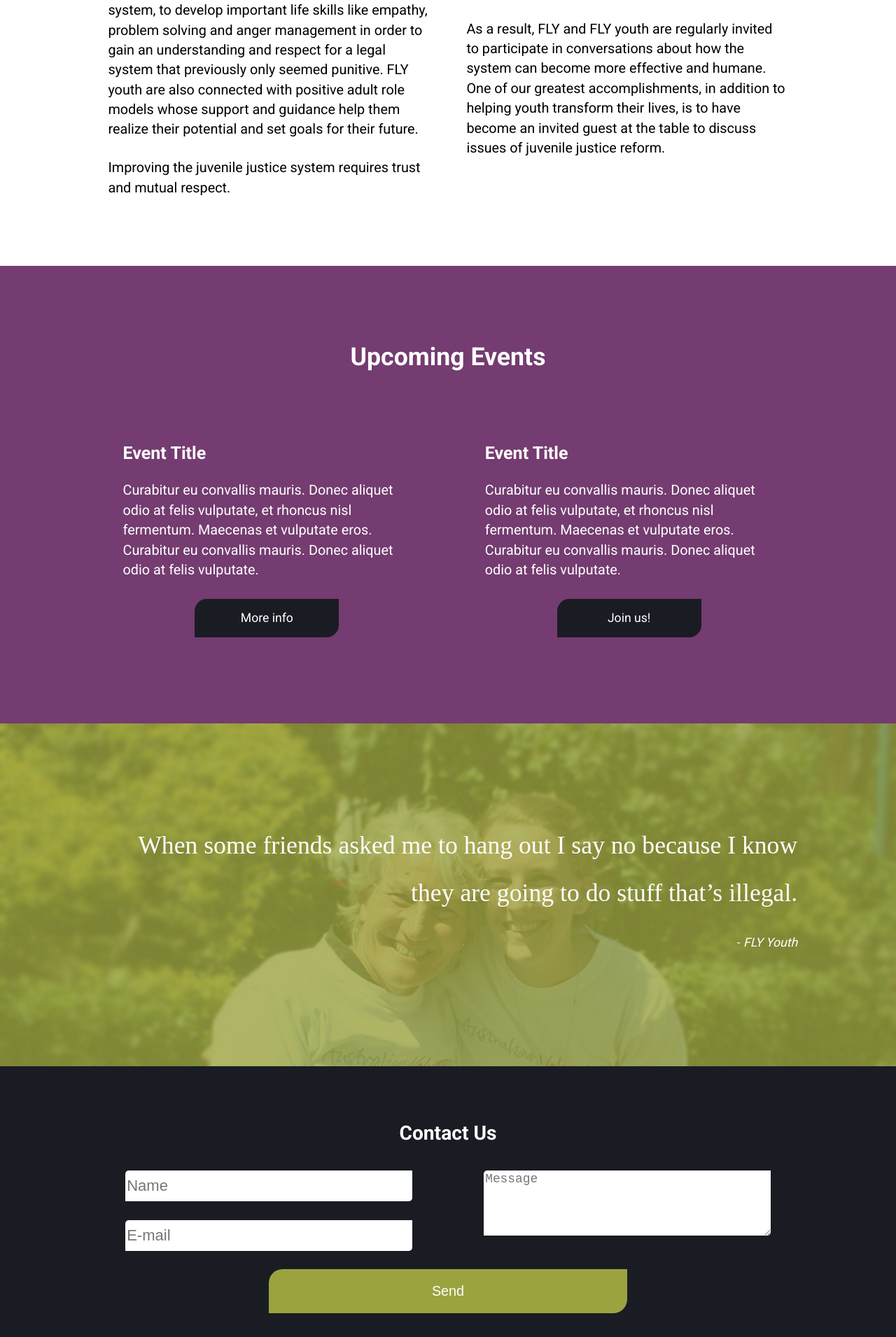
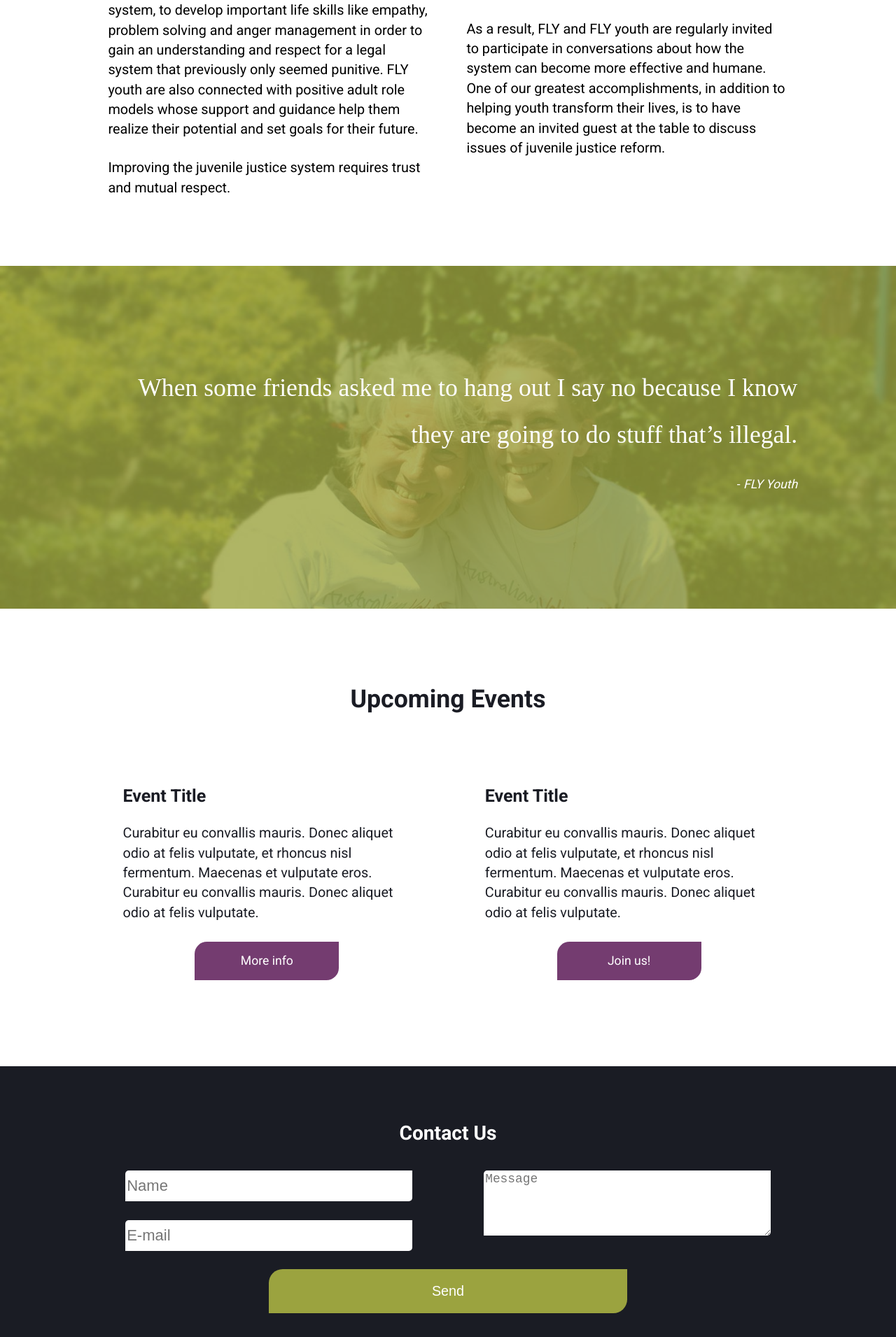
Before and after one commit to rajaaalsubairi/fly-program, a Jekyll site: the page built from index.html, in a window 1280 px wide. Shown: the part 2072-3983 px from the top of the page at 70% size. Built offline with Jekyll 4.4.1, drawn with Linux system fonts in a browser that asks for light colours; some web fonts are replaced; a style sheet for code colours, icons or effects is not loaded.

Commit message:
refactor(html+scss): switch events and quote 2, and remove bg color for event

```diff
--- a/css/style.css
+++ b/css/style.css
@@ -997,8 +997,7 @@ blockquote footer {
 
 .events {
   width: 100%;
-  background-color: #743C70;
-  color: #fff;
+  color: #1A1C24;
 }
 
 .events h3 {
--- a/index.html
+++ b/index.html
@@ -44,6 +44,16 @@ priority: 1.0
   </div>
 </section>
 
+<!--quote #2-->
+<section class="quote-2">
+  <div class="island padding-island">
+    <blockquote>
+      <p class="zetta">When some friends asked me to hang out I say no because I know they are going to do stuff that’s illegal.<p>
+      <footer>- <cite>FLY Youth</cite></footer>
+    </blockquote>
+  </div>
+</section>
+
 <!--Events-->
 <section class="island pad-top-2 pad-bottom-2 events">
   <div class="div-wrap-m">
@@ -53,26 +63,16 @@ priority: 1.0
         <div class="events-bg">
           <h3>Event Title</h3>
           <p class="mega"> Curabitur eu convallis mauris. Donec aliquet odio at felis vulputate, et rhoncus nisl fermentum. Maecenas et vulputate eros.  Curabitur eu convallis mauris. Donec aliquet odio at felis vulputate.</p>
-          <a class="btn-darkblue border-radius" href="">More info</a>
+          <a class="btn-purple border-radius" href="">More info</a>
         </div>
       </div>
       <div class="unit unit-xs-1 unit-s-1 unit-m-1-2 unit-l-1-2 div-wrap-left">
         <div class="events-bg">
           <h3>Event Title</h3>
           <p class="mega"> Curabitur eu convallis mauris. Donec aliquet odio at felis vulputate, et rhoncus nisl fermentum. Maecenas et vulputate eros.  Curabitur eu convallis mauris. Donec aliquet odio at felis vulputate.</p>
-          <a class="btn-darkblue border-radius" href="">Join us!</a>
+          <a class="btn-purple border-radius" href="">Join us!</a>
         </div>
       </div>
     </div>
   </div>
 </section>
-
-<!--quote #2-->
-<section class="quote-2">
-  <div class="island padding-island">
-    <blockquote>
-      <p class="zetta">When some friends asked me to hang out I say no because I know they are going to do stuff that’s illegal.<p>
-      <footer>- <cite>FLY Youth</cite></footer>
-    </blockquote>
-  </div>
-</section>
--- a/scss/components/_homepage.scss
+++ b/scss/components/_homepage.scss
@@ -60,8 +60,7 @@ blockquote {
 
 .events {
   width: 100%;
-  background-color: $purple;
-  color: $white;
+  color: $dark-blue;
 
   h3 {
     margin-top: 1.5em;
```
